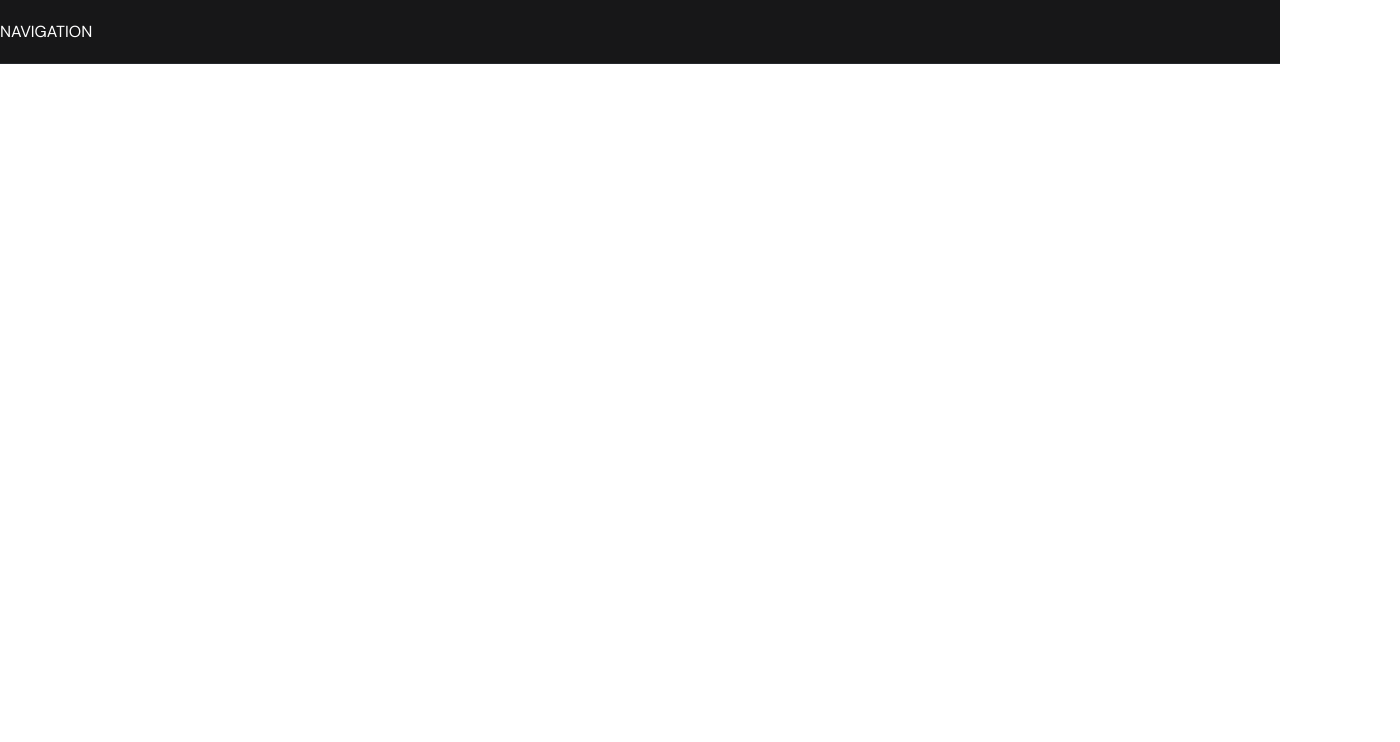
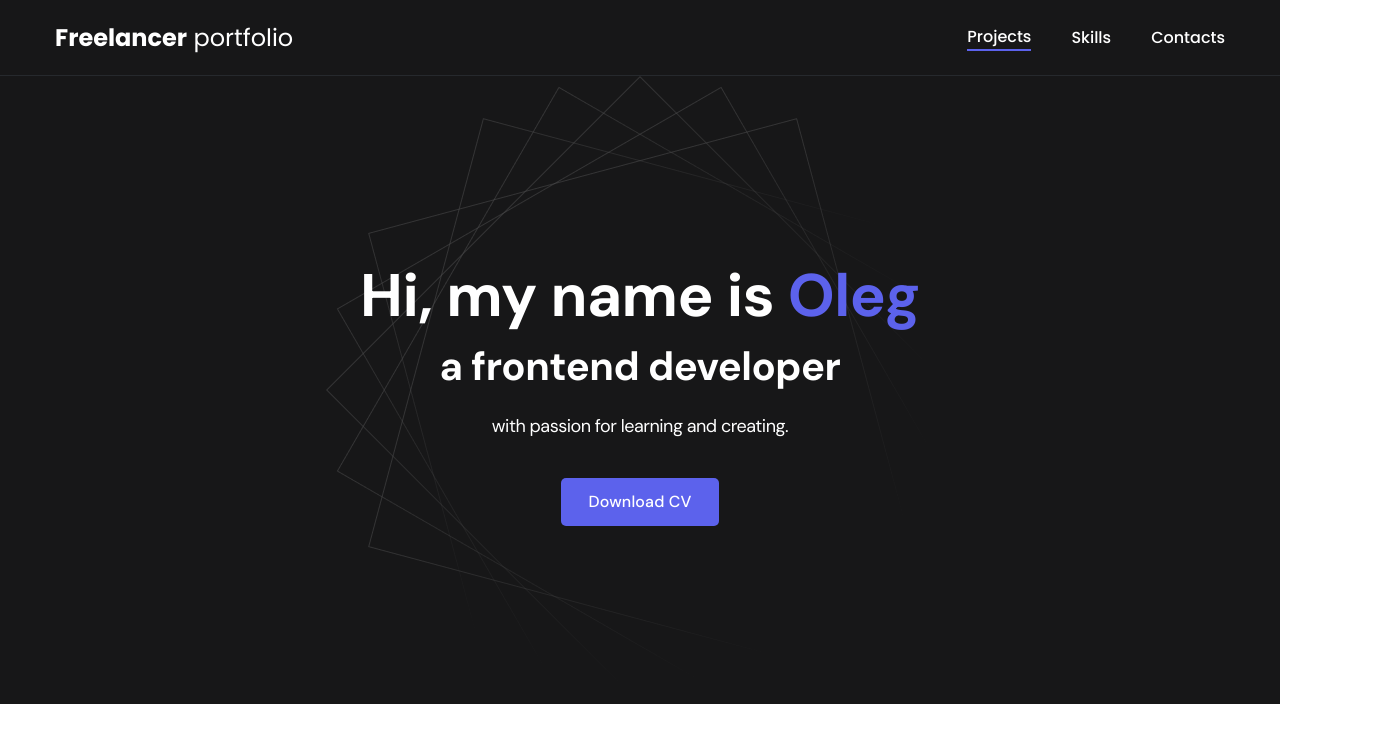
Before and after one commit to kitOl/freelancer_1_potrfolio, a plain HTML site: page index.html in a window 1280 px wide. Shown: the whole page, 1400 px wide, since content can reach past the window. Drawn offline with Linux system fonts and the light colour scheme.

Commit message:
add nav and header sections

```diff
--- a/css/main.css
+++ b/css/main.css
@@ -1,23 +1,169 @@
 @import "./reset.css";
 @import url("https://fonts.googleapis.com/css2?family=DM+Sans:opsz,wght@9..40,400;9..40,500;9..40,700&family=Poppins:wght@400;500;700&display=swap");
 
-/* font-family: 'DM Sans', sans-serif;
-font-family: 'Poppins', sans-serif; */
+/*
+font-family: 'DM Sans', sans-serif;
+font-family: 'Poppins', sans-serif;
+*/
+
+:root {
+  --black: #171718;
+  --black-border: #26292d;
+  --white: #fff;
+  --purple: #5c62ec;
+
+  --text-color: var(--black);
+  --dark-bg: var(--black);
+  --dark-border: var(--black-border);
+  --header-text: var(--white);
+  --accent: var(--purple);
+}
 
 html,
 body {
   font-family: "DM Sans", sans-serif;
+  letter-spacing: -0.5px;
+  color: var(--text-color);
 }
 
+.container {
+  width: 1200px;
+  margin: 0 auto;
+  padding: 0 15px;
+}
+
+/* Nav */
 .nav {
-  background-color: #171718;
-  color: #fff;
-  border-bottom: 1px solid #26292d;
+  background-color: var(--dark-bg);
+  color: var(--header-text);
+  border-bottom: 1px solid var(--dark-border);
   min-height: 64px;
   display: flex;
   align-items: center;
+  font-family: "Poppins", sans-serif;
+  letter-spacing: normal;
+  padding: 20px 0;
 }
-.container {
-  min-width: 1400px;
-  margin: 0 auto;
+
+.nav-row {
+  display: flex;
+  justify-content: space-between;
+  align-items: center;
+  column-gap: 30px;
+  row-gap: 20px;
+  flex-wrap: wrap;
 }
+
+.logo {
+  color: var(--header-text);
+  font-size: 24px;
+}
+
+.logo strong {
+  font-weight: 700;
+}
+
+.nav-list {
+  display: flex;
+  align-items: center;
+  column-gap: 40px;
+  font-size: 16px;
+  font-weight: 500;
+}
+
+.nav-list_link {
+  color: var(--header-text);
+  transition: opacity 0.2s ease-in;
+}
+
+.nav-list_link:hover {
+  opacity: 0.8;
+}
+
+.nav-list_link--active {
+  position: relative;
+}
+
+.nav-list_link--active::after {
+  content: "";
+  display: block;
+  height: 2px;
+  width: 100%;
+  background-color: var(--accent);
+}
+
+/* Header */
+
+.header {
+  padding: 33px 0;
+  min-height: 628px;
+
+  display: flex;
+  justify-content: center;
+  align-items: center;
+
+  background-color: var(--dark-bg);
+  background-image: url(../img/header-bg.png);
+  background-repeat: no-repeat;
+  background-size: auto;
+  background-position: center center;
+
+  color: var(--header-text);
+  text-align: center;
+}
+
+.header__wrapper {
+  padding: 0 15px;
+  max-width: 658px;
+}
+
+.header__title {
+  font-size: 40px;
+  font-weight: 700;
+  line-height: 1.4;
+  margin-bottom: 20px;
+}
+
+.header__title strong {
+  font-size: 60px;
+}
+
+.header__title em {
+  font-style: normal;
+  color: var(--accent);
+}
+
+.header_text {
+  margin-bottom: 40px;
+  font-size: 18px;
+  line-height: 1.333;
+}
+
+.header_text p + p {
+  margin-top: 0.5em;
+}
+
+.btn {
+  display: inline-block;
+  height: 48px;
+  padding: 12px 28px;
+
+  color: var(--white);
+  background-color: var(--accent);
+  border-radius: 5px;
+  letter-spacing: 0.15px;
+  font-size: 16px;
+  line-height: 24px;
+  font-weight: 500;
+
+  transition: opacity 0.2s ease-in;
+}
+
+.btn:hover {
+  opacity: 0.8;
+}
+
+.btn:active {
+  position: relative;
+  top: 1px;
+}
--- a/index.html
+++ b/index.html
@@ -3,12 +3,44 @@
   <head>
     <meta charset="UTF-8" />
     <meta name="viewport" content="width=device-width, initial-scale=1.0" />
-    <title>Freelancer Portfolio</title>
+    <title>Freelancer portfolio</title>
     <link rel="stylesheet" href="css/main.css" />
   </head>
   <body>
     <nav class="nav">
-      <div class="container">NAVIGATION</div>
+      <div class="container">
+        <div class="nav-row">
+          <a href="/" class="logo"
+            ><strong>Freelancer</strong>&nbsp;portfolio</a
+          >
+          <ul class="nav-list">
+            <li class="nav-list_item">
+              <a href="#" class="nav-list_link nav-list_link--active"
+                >Projects</a
+              >
+            </li>
+            <li class="nav-list_item">
+              <a href="#" class="nav-list_link">Skills</a>
+            </li>
+            <li class="nav-list_item">
+              <a href="#" class="nav-list_link">Contacts</a>
+            </li>
+          </ul>
+        </div>
+      </div>
     </nav>
+
+    <header class="header">
+      <div class="header__wrapper">
+        <h1 class="header__title">
+          <strong>Hi, my name is <em>Oleg</em></strong
+          ><br />a frontend developer
+        </h1>
+        <div class="header_text">
+          <p>with passion for learning and creating.</p>
+        </div>
+        <a href="#!" class="btn">Download CV</a>
+      </div>
+    </header>
   </body>
 </html>
```
Also changed, not shown: img/header-bg.png (added).
